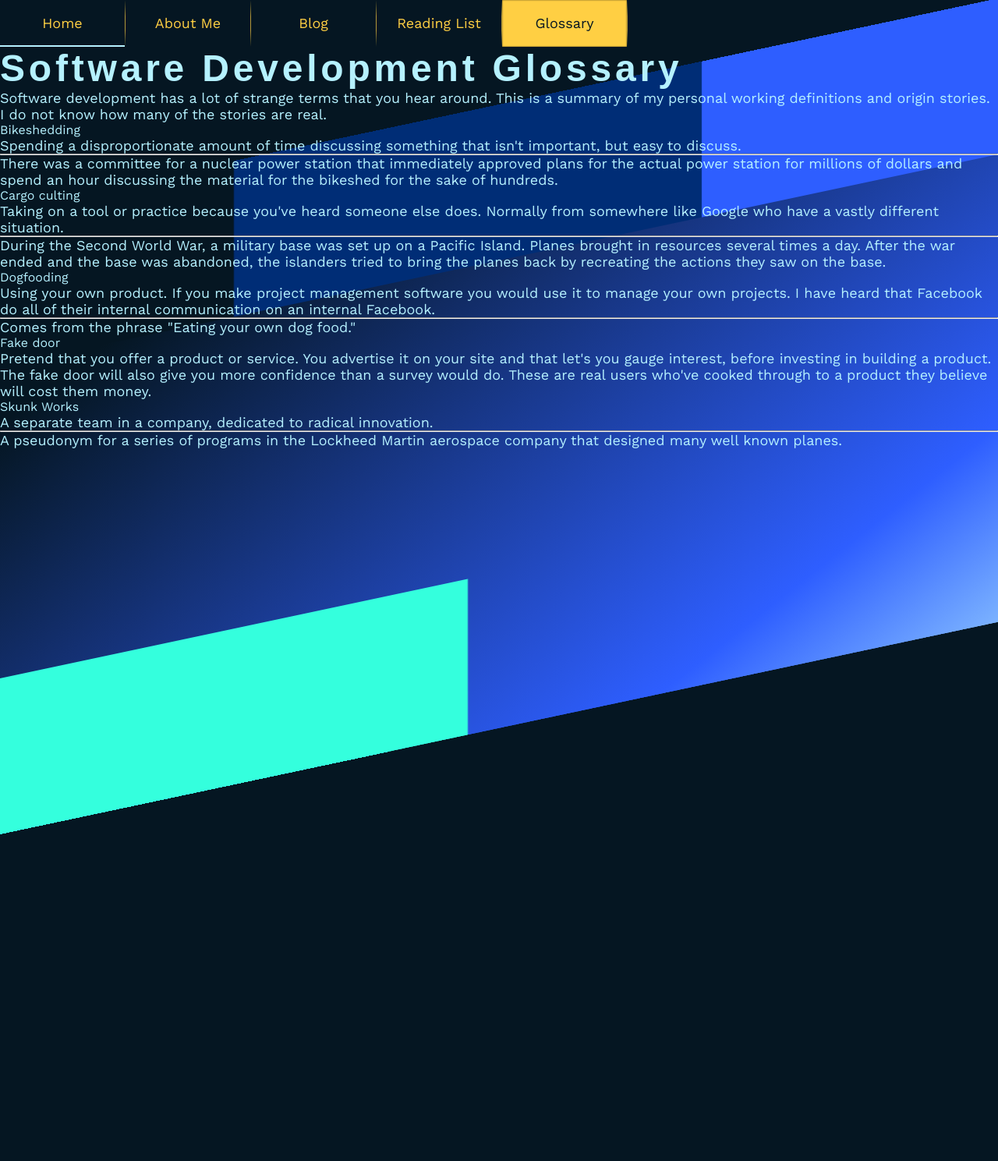
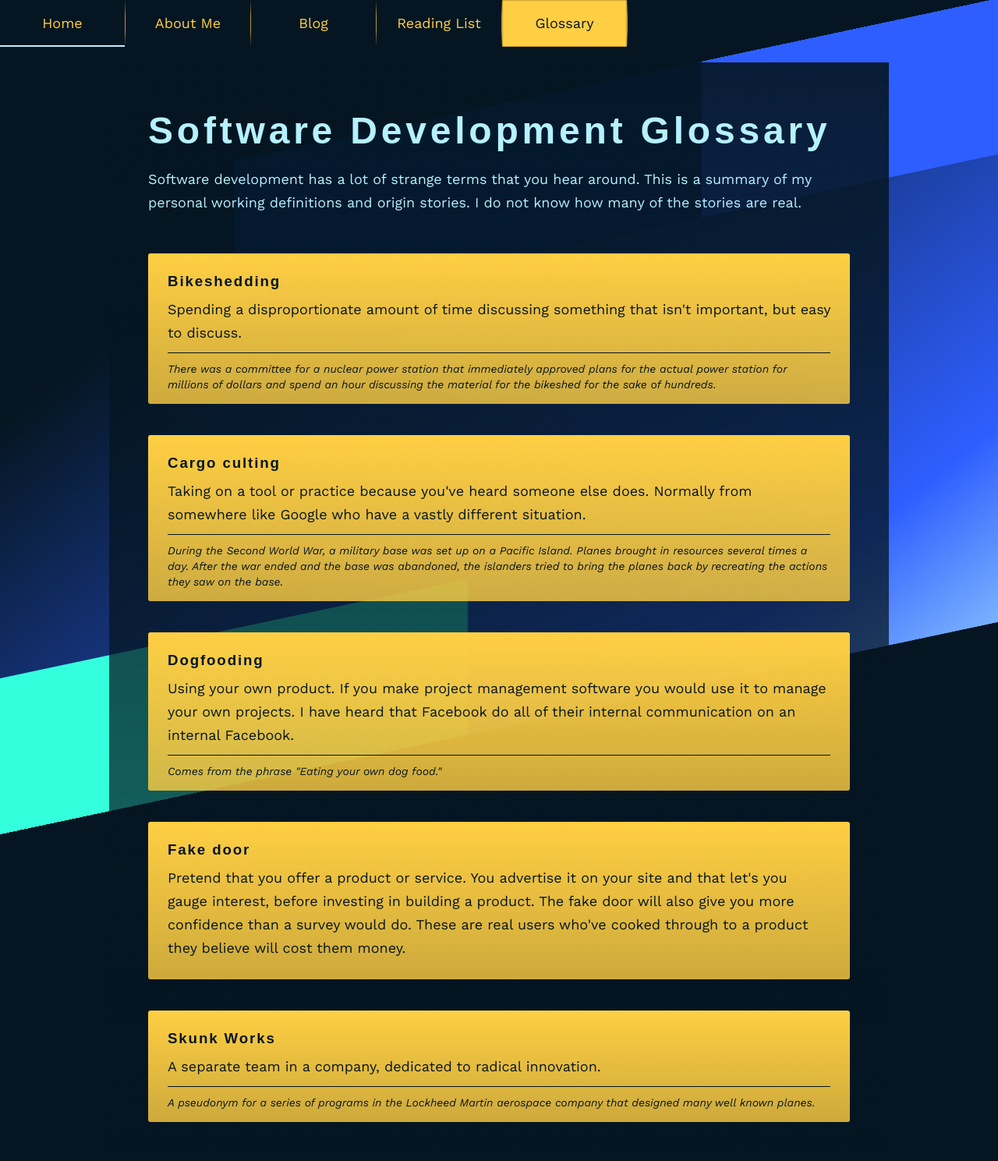
Before and after one commit to FleaRex/PersonalBlog, a Jekyll site: the page built from glossary.html, in a window 1280 px wide. Shown: the whole page at 78% size. Built offline with Jekyll 4.4.1, drawn with Linux system fonts in a browser that asks for light colours; some web fonts are replaced.

Commit message:
Stye most pages.

```diff
--- a/_sass/post.scss
+++ b/_sass/post.scss
@@ -5,7 +5,7 @@
   min-height: 85vh;
   margin: 20px auto 0;
   padding: 50px;
-  background: linear-gradient($background-color 0%, rgba($background-color, 0.6) 100%);
+  background: linear-gradient(rgba($background-color, 0.9) 0%, rgba($background-color, 0.6) 100%);
 
   * {
     margin: 10px 0;
@@ -56,6 +56,13 @@
     }
   }
 
+  small {
+    font-size: 14px;
+    line-height: 20px;
+
+    font-style: italic;
+  }
+
   &--card {
     border-bottom: 1px solid $accent-color;
 
@@ -72,40 +79,73 @@
       }
     }
   }
+
+  &--book-title {
+    margin-top: 60px;
+  }
+
+  &--glossary-card {
+    display: flex;
+    flex-direction: column;
+    margin: 40px auto 0;
+    padding: 5px 25px;
+    width: 100%;
+    color: $background-color;
+    background: linear-gradient(rgba($accent-color, 1) 0%, rgba($accent-color, 0.8) 100%);
+    border-radius: 3px;
+
+    &--content {
+      .post--divider {
+        background: $background-color;
+      }
+
+    }
+  }
+
+  &--latest-post {
+    position: relative;
+    display: flex;
+    flex-direction: column;
+    margin: 40px auto 0;
+    padding: 5px 25px 45px;
+    color: $background-color;
+    background-color: rgba($accent-color, 0.8);
+    text-decoration: none;
+    border-radius: 3px;
+    transition: all 0.25s ease;
+    overflow: hidden;
+
+    &::after {
+      content: "Read More";
+      position: absolute;
+      bottom: -60px;
+      right: 15px;
+      font-size: 18px;
+      font-family: $heading-font-stack;
+
+      transition: bottom 0.25s cubic-bezier(.04,.35,.47,1.61);
+    }
+
+    &:hover {
+      background-color: rgba($accent-color, 1);
+      -webkit-box-shadow: 3px 3px 1px 0px rgba(0,0,0,0.75);
+      -moz-box-shadow: 3px 3px 1px 0px rgba(0,0,0,0.75);
+      box-shadow: 3px 3px 1px 0px rgba(0,0,0,0.75);
+
+      &:after {
+        bottom: 15px;
+      }
+    }
+
+    h2 {
+      text-decoration: underline;
+    }
+
+    p {
+    }
+
+    p:empty {
+      display: none;
+    }
+  }
 }
-
-// .caption {
-//   margin-top: 0px;
-//   font-style: italic;
-// }
-//
-// .captionedImage {
-//   @extend %card;
-//   text-align: center;
-//   width: 100%;
-// }
-//
-// %card {
-//   background-color: $card-color;
-//   box-shadow: 3px 5px $text-color;
-// }
-//
-// .author {
-//   font-style: italic;
-// }
-//
-// li {
-//   display: list-item;
-//   // list-style-type: disc !important;
-// }
-//
-// .glossary-story {
-//   font-style: italic;
-// }
-//
-// .card-divider {
-//   border: 0;
-//   background: #424242;
-//   height: 1px;
-//   width: 100%;
-// }
--- a/glossary.html
+++ b/glossary.html
@@ -3,20 +3,22 @@ title: Software Development Glossary
 ---
 {% include navigation.html %}
 
+<div class="post">
   <h1>Software Development Glossary</h1>
 
   <p>Software development has a lot of strange terms that you hear around. This is a summary of my personal working definitions and origin stories. I do not know how many of the stories are real.</p>
 
   {% for item in site.data.glossary_terms %}
-<div class="card teal lighten-4">
-  <div class="card-content">
+  <div class="post--glossary-card">
+    <div class="post--glossary-card--content">
 
-    <span class="card-title">{{ item.word }}</span>
+      <h3 class="post--glossary-card--content--title">{{ item.word }}</h3>
       <p>{{ item.definition }}</p>
       {% if item.story %}
-      <hr class="card-divider">
-      <p class="glossary-story">{{ item.story }}</p>
+        <div class="post--divider"></div>
+        <small>{{ item.story }}</small>
       {% endif %}
     </div>
   </div>
   {% endfor %}
+</div>
--- a/readingList.html
+++ b/readingList.html
@@ -3,13 +3,14 @@ title: My Reading List
 ---
 {% include navigation.html %}
 
+<div class="post">
   <h1>My Reading List</h1>
 
   <p>I love a good read and a good watch! Here's some of my favourite reads, watches, and some very brief notes.</p>
 
   {% for book in site.books %}
-  <h4>{{ book.title }}</h4>
-  <p class="author">Author: {{ book.author }}</p>
+    <h2 class="post--book-title">{{ book.title }}</h2>
+    <h3 class="author">Author: {{ book.author }}</h3>
     {{ book.content }}
   {% endfor %}
 
@@ -17,3 +18,4 @@ title: My Reading List
 
   <p>Below is my selected conference talks. There's a lot or talks from the Lead Developer Conference and DevOps Days.</p>
   <iframe width="500" height="300" src="https://www.youtube.com/embed/videoseries?list=PLzdCLOljp3HHIBHdYQqXWHJxbwUNDxk4w" frameborder="0" allow="autoplay; encrypted-media" allowfullscreen></iframe>
+</div>
```
Also changed, not shown: blog.html (+12 -0 lines). Lines whose indentation alone changed are shown as unchanged.
